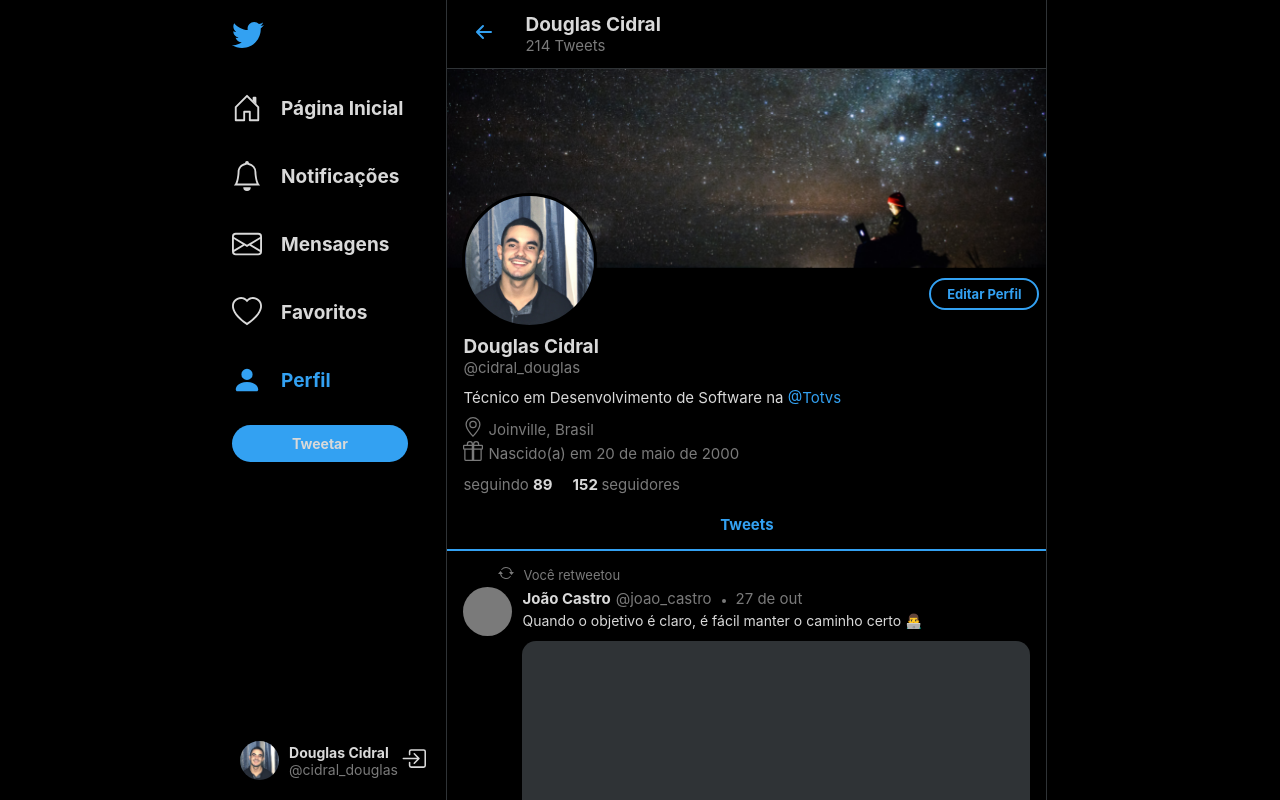
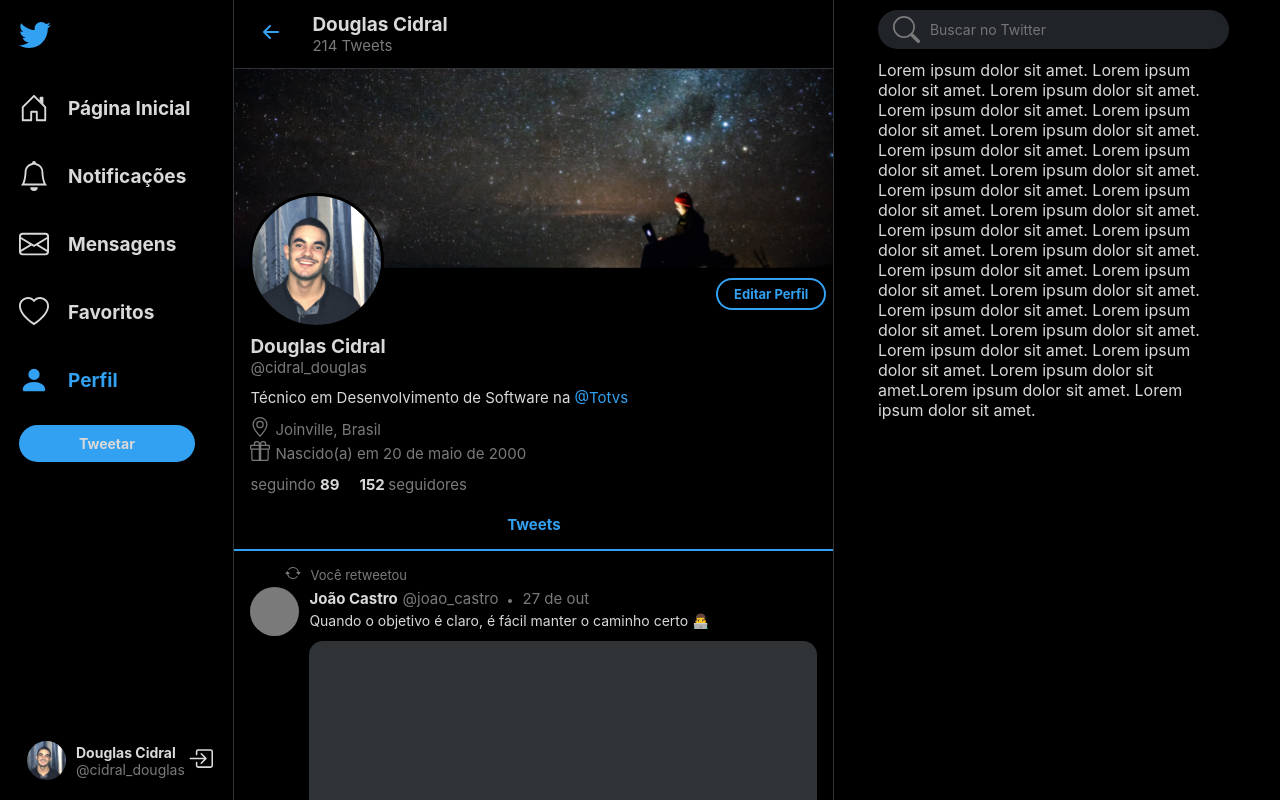
Before and after one commit to cidral-douglas/Project_TwitterClone-Angular, an Angular app: page / in a window 1280 px wide. Shown: the top 800 px of the page. Built offline with nearby package versions, Linux system fonts and the light colour scheme.

Commit message:
Adding the sideBar component

```diff
--- a/src/app/app.module.ts
+++ b/src/app/app.module.ts
@@ -10,6 +10,7 @@
 import { FeedComponent } from './components/feed/feed.component';
 import { TweetComponent } from './components/tweet/tweet.component';
 import { MenuBarComponent } from './components/menu-bar/menu-bar.component';
+import { SideBarComponent } from './components/side-bar/side-bar.component';
 
 @NgModule({
   declarations: [
@@ -20,7 +21,8 @@
     ButtonComponent,
     FeedComponent,
     TweetComponent,
-    MenuBarComponent
+    MenuBarComponent,
+    SideBarComponent
   ],
   imports: [
     BrowserModule,
--- a/src/app/components/layout/layout.component.html
+++ b/src/app/components/layout/layout.component.html
@@ -2,5 +2,6 @@
     <div class="wrapper">
         <app-menu-bar></app-menu-bar>
         <app-main></app-main>
+        <app-side-bar></app-side-bar>
     </div>
 </div>
--- /dev/null
+++ b/src/app/components/side-bar/side-bar.component.css
@@ -0,0 +1,57 @@
+.container {
+    display: none;
+}
+
+.searchWrapper {
+    padding: 10px 24px;
+    width: min(399px, 100%);
+
+    position: fixed;
+    top: 0;
+    z-index: 2;
+    background: var(--primary);
+
+    max-height: 57px;
+}
+
+.searchWrapper .searchInput {
+    width: 100%;
+    height: 39px;
+    font-size: 14px;
+    padding: 0 10px 0 52px;
+    border-radius: 19.5px;
+    background: var(--search);
+    color: var(--gray);
+
+    outline: 0;
+}
+
+.searchWrapper .searchInput:focus{
+    border: 2px solid var(--twitter);
+}
+
+.searchWrapper .searchIcon svg{
+    position: relative;
+    top: -33px;
+    left: 15px;
+    z-index: 1;
+
+    transition: 180ms ease-in-out;
+}
+
+.body {
+    display: flex;
+    flex-direction: column;
+    padding: 57px 24px 200px;
+    margin-top: 3px;
+}
+
+@media screen and (min-width: 1000px) {
+
+    .container {
+        display: flex;
+        flex-direction: column;
+
+        width: min(399px, 100%);
+    }
+}
--- /dev/null
+++ b/src/app/components/side-bar/side-bar.component.html
@@ -0,0 +1,19 @@
+<div class="container">
+
+    <div class="searchWrapper">
+
+        <input class="searchInput" placeholder="Buscar no Twitter">
+
+        <div class="searchIcon">
+            <svg width="27px" height="27px" viewBox="0 0 16 16" class="bi bi-search" fill="var(--gray)" cursor="pointer" xmlns="http://www.w3.org/2000/svg">
+                <path fill-rule="evenodd" d="M10.442 10.442a1 1 0 0 1 1.415 0l3.85 3.85a1 1 0 0 1-1.414 1.415l-3.85-3.85a1 1 0 0 1 0-1.415z"/>
+                <path fill-rule="evenodd" d="M6.5 12a5.5 5.5 0 1 0 0-11 5.5 5.5 0 0 0 0 11zM13 6.5a6.5 6.5 0 1 1-13 0 6.5 6.5 0 0 1 13 0z"/>
+            </svg>
+        </div>
+
+    </div><!--Search Wrapper-->
+
+    <div class="body">
+        <p> Lorem ipsum dolor sit amet. Lorem ipsum dolor sit amet. Lorem ipsum dolor sit amet. Lorem ipsum dolor sit amet. Lorem ipsum dolor sit amet. Lorem ipsum dolor sit amet. Lorem ipsum dolor sit amet. Lorem ipsum dolor sit amet. Lorem ipsum dolor sit amet. Lorem ipsum dolor sit amet. Lorem ipsum dolor sit amet. Lorem ipsum dolor sit amet. Lorem ipsum dolor sit amet. Lorem ipsum dolor sit amet. Lorem ipsum dolor sit amet. Lorem ipsum dolor sit amet. Lorem ipsum dolor sit amet. Lorem ipsum dolor sit amet. Lorem ipsum dolor sit amet. Lorem ipsum dolor sit amet. Lorem ipsum dolor sit amet. Lorem ipsum dolor sit amet. Lorem ipsum dolor sit amet. Lorem ipsum dolor sit amet.Lorem ipsum dolor sit amet. Lorem ipsum dolor sit amet. </p>
+    </div>
+</div><!--Container-->
--- /dev/null
+++ b/src/app/components/side-bar/side-bar.component.ts
@@ -0,0 +1,15 @@
+import { Component, OnInit } from '@angular/core';
+
+@Component({
+  selector: 'app-side-bar',
+  templateUrl: './side-bar.component.html',
+  styleUrls: ['./side-bar.component.css']
+})
+export class SideBarComponent implements OnInit {
+
+  constructor() { }
+
+  ngOnInit(): void {
+  }
+
+}
```
Also changed, not shown: 1 other file (tests, documents, lock files or other folders).
